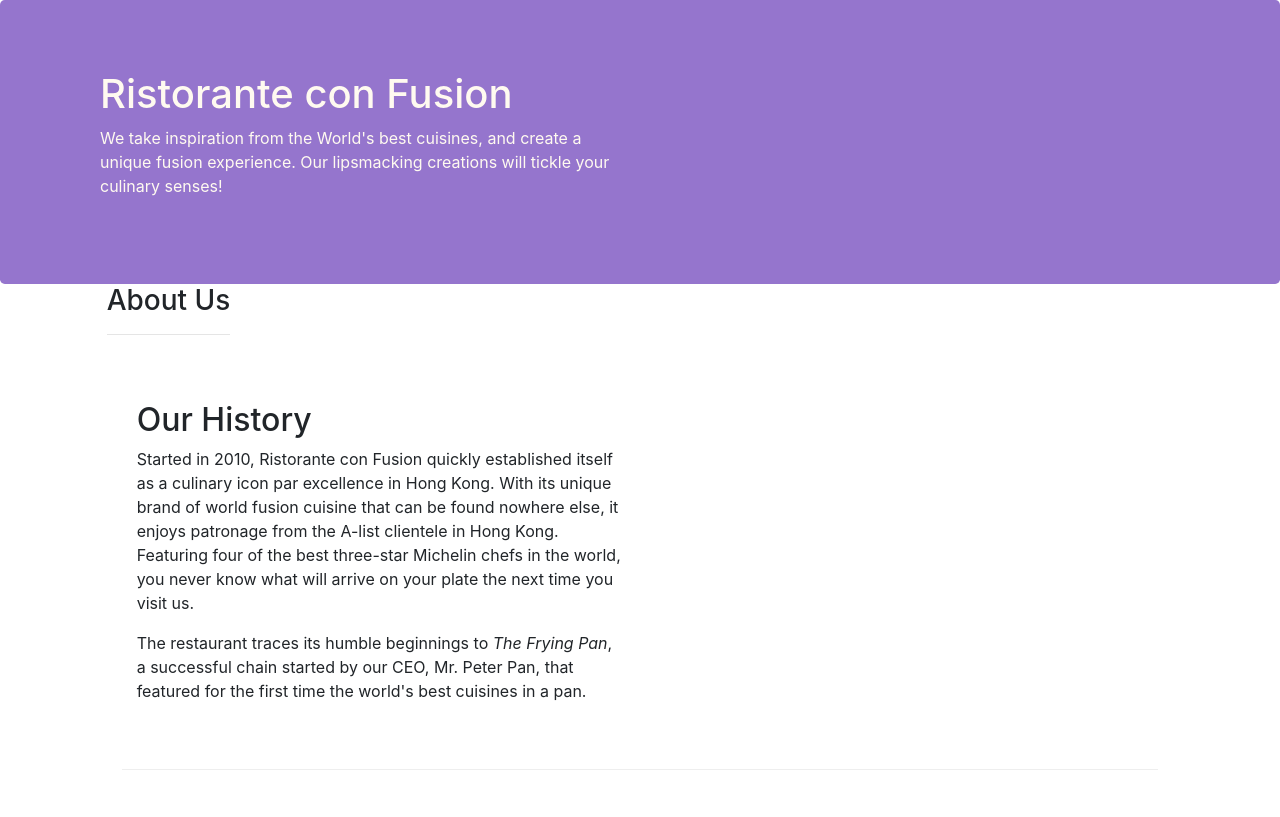
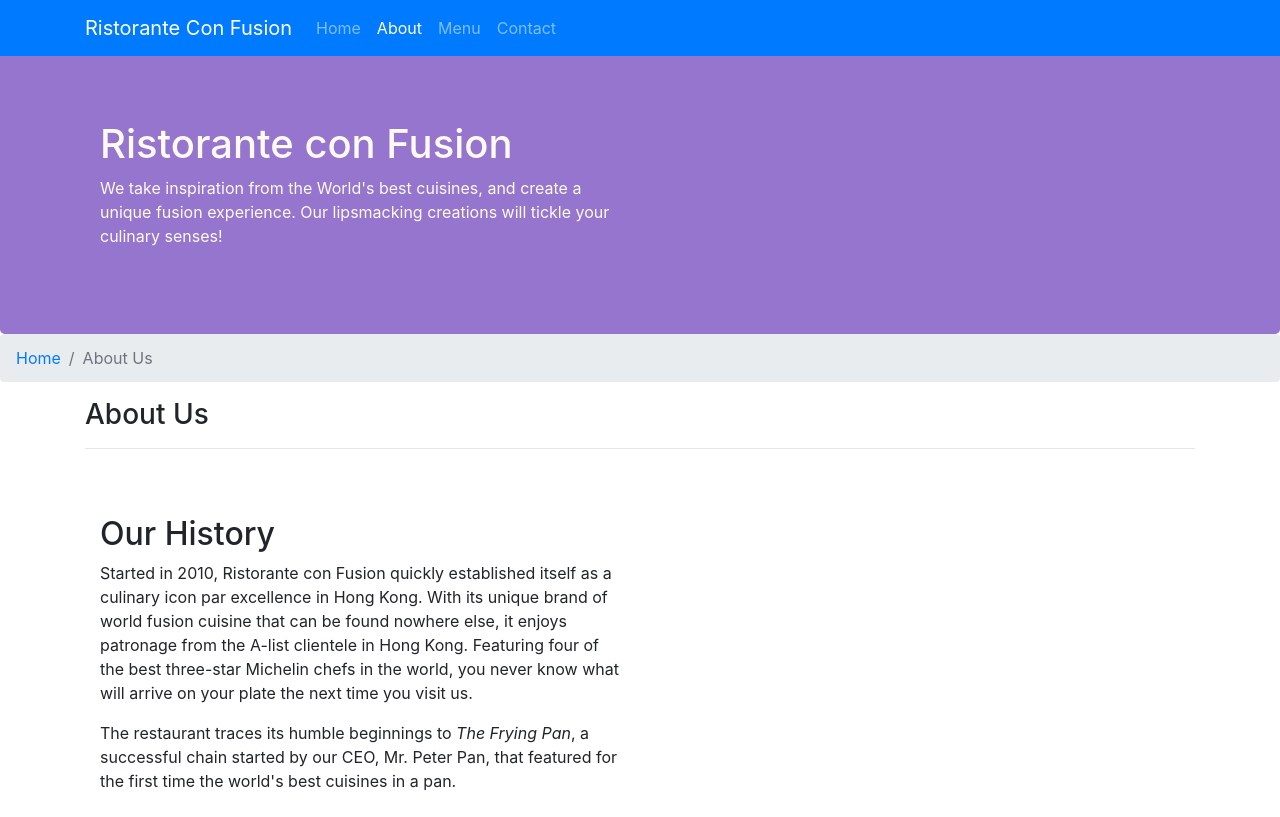
Before and after one commit to salihct/bootsrap, a website: page aboutus.html in a window 1280 px wide. Shown: the top 817 px of the page. Drawn offline with nearby package versions, Linux system fonts and the light colour scheme.

Commit message:
navbar and breadcrumbs

```diff
--- a/aboutus.html
+++ b/aboutus.html
@@ -15,7 +15,21 @@
 </head>
 
 <body>
-
+    <nav class="navbar navbar-dark navbar-expand-sm bg-primary fixed-top">
+        <div class="container">
+            <button class="navbar-toggler" type="button" data-toggle="collapse" data-target="#Navbar">
+                <span class="navbar-toggler-icon"></span>
+            </button>
+           <a class="navbar-brand" href="#">Ristorante Con Fusion</a>
+           <div class="collapse navbar-collapse" id="Navbar">
+            <ul class="navbar-nav mr-auto">
+                <li class="nav-item "><a class="nav-link" href="index.html">Home</a></li>
+                <li class="nav-item active"><a class="nav-link" href="#">About</a></li>
+                <li class="nav-item"><a class="nav-link" href="#">Menu</a></li>
+                <li class="nav-item"><a class="nav-link" href="#">Contact</a></li></ul>
+            </div>
+        </div>
+    </nav>
     <header class="jumbotron">
         <div class="container">
             <div class="row row-header">
@@ -28,9 +42,12 @@
             </div>
         </div>
     </header>
-
-    <div class="continer col-10 offset-1">
-        <div class="row">
+    <ol class="col-12 breadcrumb">
+        <li class="breadcrumb-item"><a href="./index.html">Home</a></li>
+        <li class="breadcrumb-item active">About Us</li>
+    </ol>
+    <div class="container">
+        <div>
             <div>
                <h3>About Us</h3>
                <hr>
@@ -48,7 +65,7 @@
         </div>
 
 
-        <div class="row row-content align-item-center">
+        <div class="row row-content">
             <div>
                 <h2>Corporate Leadership</h2>
                 <h3>Peter Pan <small>Chief Epicurious Officer</small></h3>
@@ -70,7 +87,7 @@
                 <div class="col-4 offset-1 col-sm-2">
                     <h5>Links</h5>
                     <ul class="list-unstyled">
-                        <li><a href="#">Home</a></li>
+                        <li><a href="index.html">Home</a></li>
                         <li><a href="#">About</a></li>
                         <li><a href="#">Menu</a></li>
                         <li><a href="#">Contact</a></li>
--- a/css/style.css
+++ b/css/style.css
@@ -9,7 +9,7 @@
     min-height: 400px;
 }
 .footer{
-    background-color: rgb(245, 146, 237);
+    background-color: rgb(207, 186, 245);
     margin: 0px auto;
     padding: 20px 0px 20px 0px ;
 }
@@ -24,3 +24,11 @@
     margin: 0px;
     color: #0f0f0f;
 }
+body{
+    padding:50px 0px 0px 0px;
+    z-index:0;
+}
+
+.navbar-dark {
+     background-color: #512DA8;
+}
```
Also changed, not shown: index.html (+16 -2 lines).
